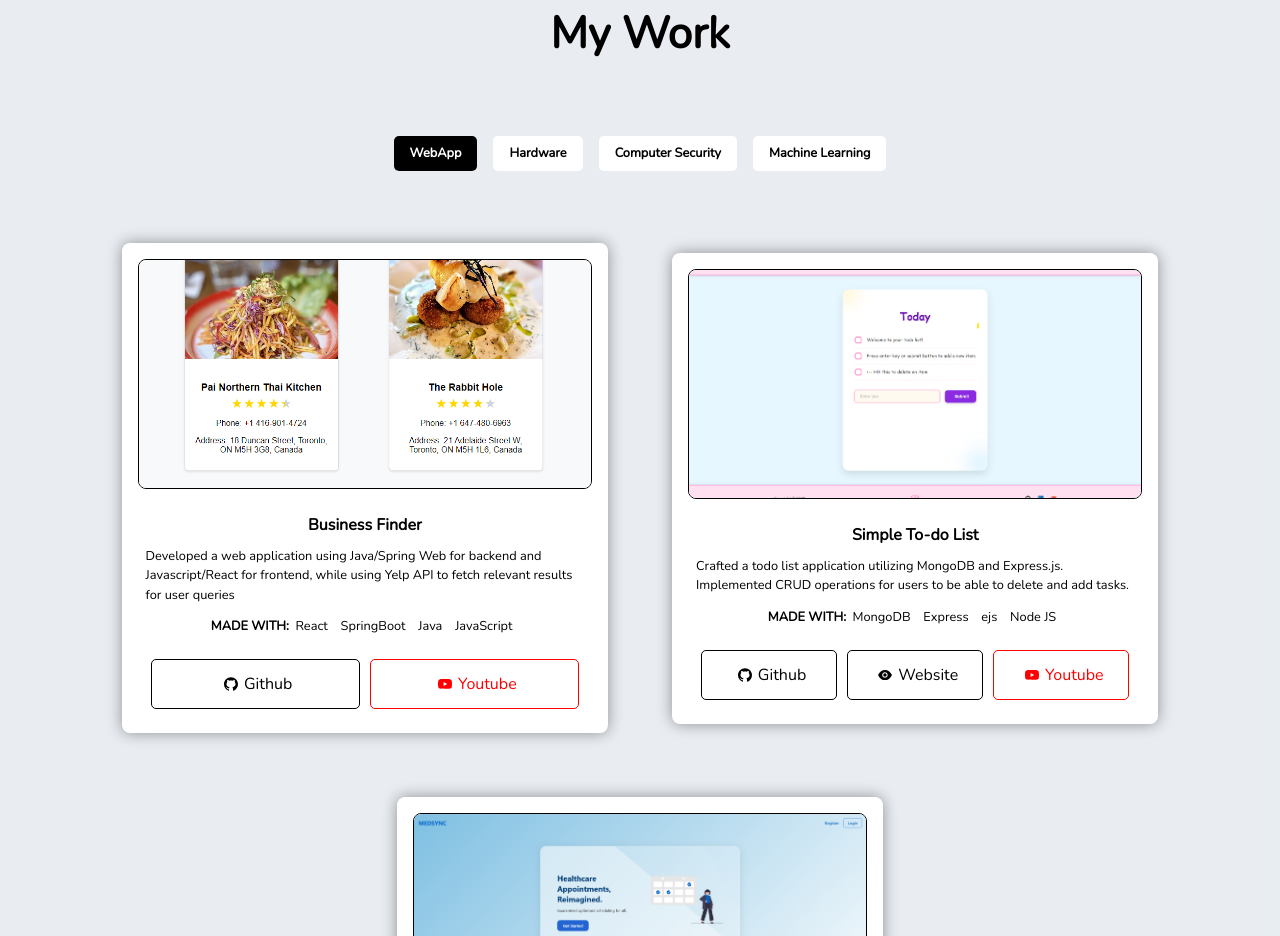
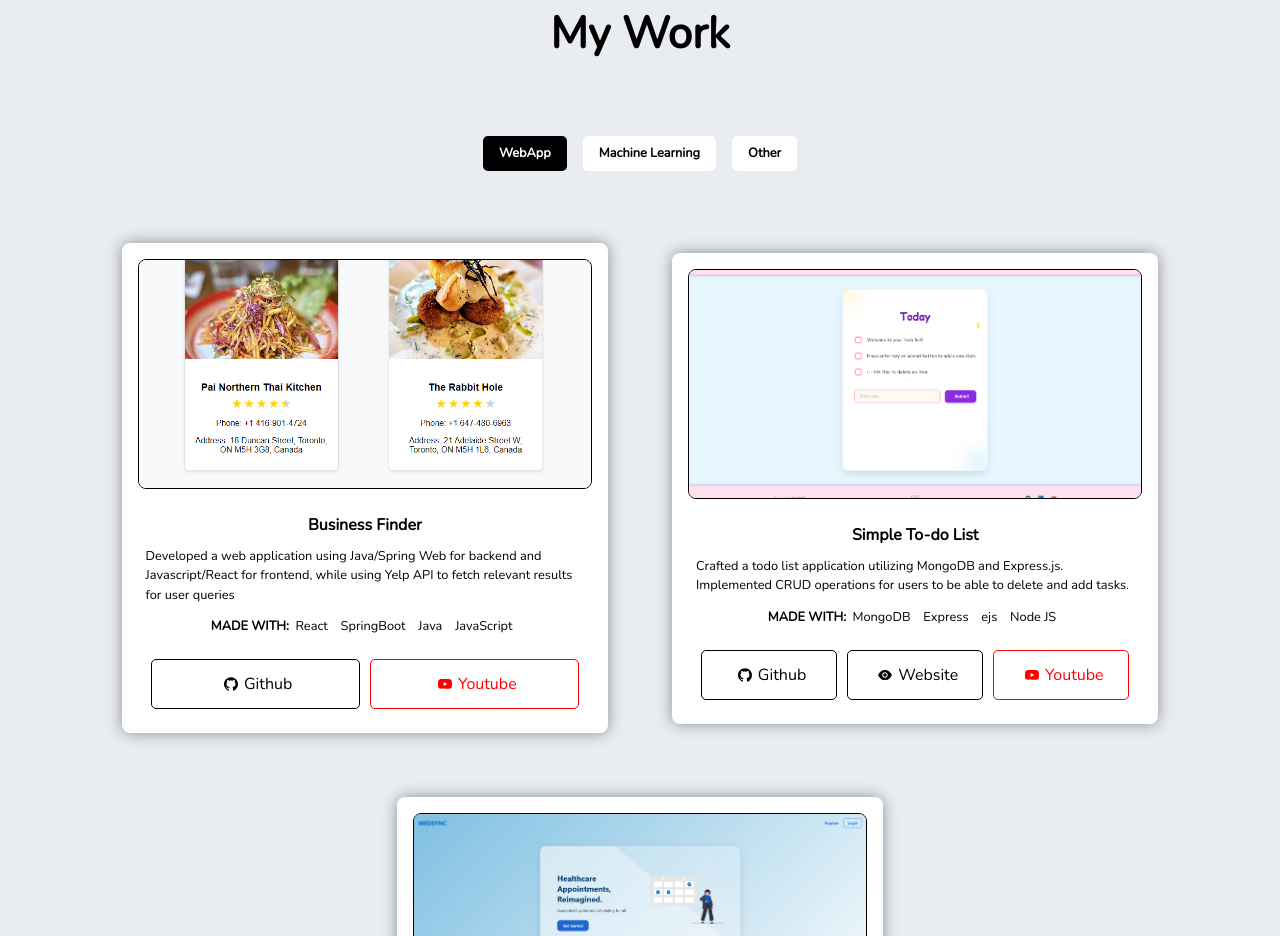
Before and after one commit to mz-pixel/Muhammad-Zamin, a React (Create React App) app: page / in a window 1280 px wide. Shown: the part 1840-2776 px from the top of the page. Built offline with nearby package versions, Linux system fonts and the light colour scheme.

Commit message:
fixed project tags

```diff
--- a/src/container/Work/Work.jsx
+++ b/src/container/Work/Work.jsx
@@ -37,8 +37,8 @@ const Work = () => {
       </h2>
 
       <div className="app__work-filter">
-        {["WebApp", "Hardware", "Computer Security", "Machine Learning"].map(
-          (item, index) => (
+        {/* {["WebApp", "Hardware", "Computer Security", "Machine Learning", "Other"].map( */}
+        {["WebApp", "Machine Learning", "Other"].map((item, index) => (
           <div
             key={index}
             onClick={() => handleWorkFilter(item)}
@@ -48,8 +48,7 @@ const Work = () => {
           >
             {item}
           </div>
-          )
-        )}
+        ))}
       </div>
 
       <motion.div
--- a/src/container/Work/projects.js
+++ b/src/container/Work/projects.js
@@ -37,7 +37,7 @@ let projects = [
     format: "WebApp",
   },
   {
-    description: "Coming soon.",
+    description: "To be added.",
     img: images.python,
     // projectLink: "https://medsync.onrender.com/",
     // codeLink: "https://github.com/mz-pixel/medsync",
```
Lines whose indentation alone changed are shown as unchanged.
